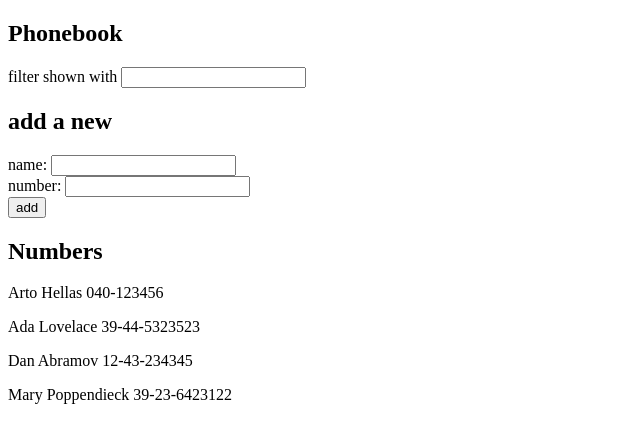
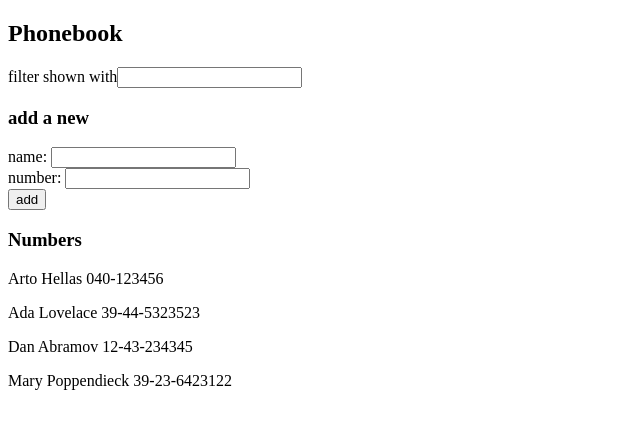
Before and after one commit to guilleps/fullstackopenlearn, a React (Vite) app in the folder part2/phonebook/: page / in a window 1280 px wide. Shown: the top 442 px of the page, without its empty margins (0-640 px from the left). Built offline with nearby package versions, Linux system fonts and the light colour scheme.

Commit message:
part2/2.10.

```diff
--- a/part2/phonebook/src/App.jsx
+++ b/part2/phonebook/src/App.jsx
@@ -1,4 +1,7 @@
 import { useState } from "react";
+import Filter from "./components/Filter";
+import PersonForm from "./components/PersonForm";
+import Persons from "./components/Persons";
 
 const App = () => {
   const [persons, setPersons] = useState([
@@ -10,7 +13,6 @@ const App = () => {
   const [newName, setNewName] = useState("");
   const [newNumber, setNewNumber] = useState("");
   const [nameFilter, setNameFilter] = useState("");
-  const [newPersons, setNewPersons] = useState([]);
 
   // console.log(persons);
 
@@ -19,13 +21,14 @@ const App = () => {
     const nameObject = {
       name: newName,
       number: newNumber,
+      id: persons.length + 1,
     };
 
     // console.log(nameObject);
 
     const personExists = persons.some(
       (person) => person.name === nameObject.name
-    );
+    ); // return a boolean
 
     // console.log(personExists);
 
@@ -42,47 +45,36 @@ const App = () => {
 
   const handleNameChange = (event) => setNewName(event.target.value);
   const handleNumberChange = (event) => setNewNumber(event.target.value);
+  const handleNameFilterChange = (event) => setNameFilter(event.target.value);
 
-  const handleNameFilterChange = (event) => {
-    const nameFilter = event.target.value.toLowerCase();
-    setNameFilter(nameFilter);
-    const newPersons = persons.filter((person) =>
-      // convertimos en minuscula para evitar problema de comparacion
-      // usamos .includes() para saber que caracter incluye la cadena enviada por el evento
-      person.name.toLowerCase().includes(nameFilter)
-    );
-    // console.log(newPersons);
-    setNewPersons(newPersons);
-  };
+  // convertimos en minuscula para evitar problema de comparacion
+  // usamos .includes() para saber que caracter incluye la cadena enviada por el evento
+  const searchContacts = persons.filter((person) =>
+    person.name.toLowerCase().includes(nameFilter)
+  );
+
+  // console.log(searchContacts);
 
   return (
-    <div>
+    <>
       <h2>Phonebook</h2>
-      <div>
-        filter shown with{" "}
-        <input value={nameFilter} onChange={handleNameFilterChange} />
-      </div>
+      <Filter
+        nameFilter={nameFilter}
+        handleNameFilterChange={handleNameFilterChange}
+      />
 
-      <h2>add a new</h2>
-      <form onSubmit={addContact}>
-        <div>
-          name: <input value={newName} onChange={handleNameChange} />
-        </div>
-        <div>
-          number: <input value={newNumber} onChange={handleNumberChange} />
-        </div>
-        <div>
-          <button type="submit">add</button>
-        </div>
-      </form>
-      <h2>Numbers</h2>
+      <h3>add a new</h3>
+      <PersonForm
+        addContact={addContact}
+        newName={newName}
+        handleNameChange={handleNameChange}
+        newNumber={newNumber}
+        handleNumberChange={handleNumberChange}
+      />
 
-      {(newPersons.length === 0 ? persons : newPersons).map((person) => (
-        <p key={person.name}>
-          {person.name} {person.number}{" "}
-        </p>
-      ))}
-    </div>
+      <h3>Numbers</h3>
+      <Persons newPersons={searchContacts} />
+    </>
   );
 };
 
--- /dev/null
+++ b/part2/phonebook/src/components/Filter.jsx
@@ -0,0 +1,10 @@
+const Filter = ({ nameFilter, handleNameFilterChange }) => {
+  return (
+    <>
+      filter shown with
+      <input value={nameFilter} onChange={handleNameFilterChange} />
+    </>
+  );
+};
+
+export default Filter;
--- /dev/null
+++ b/part2/phonebook/src/components/PersonForm.jsx
@@ -0,0 +1,26 @@
+const PersonForm = ({
+  addContact,
+  newName,
+  handleNameChange,
+  newNumber,
+  handleNumberChange,
+}) => {
+
+  return (
+    <>
+      <form onSubmit={addContact}>
+        <div>
+          name: <input value={newName} onChange={handleNameChange} />
+        </div>
+        <div>
+          number: <input value={newNumber} onChange={handleNumberChange} />
+        </div>
+        <div>
+          <button type="submit">add</button>
+        </div>
+      </form>
+    </>
+  );
+};
+
+export default PersonForm;
--- /dev/null
+++ b/part2/phonebook/src/components/Persons.jsx
@@ -0,0 +1,13 @@
+const Persons = ({ newPersons }) => {
+  return (
+    <>
+      {newPersons.map((person) => (
+        <p key={person.id}>
+          {person.name} {person.number}{" "}
+        </p>
+      ))}
+    </>
+  );
+};
+
+export default Persons;
```
